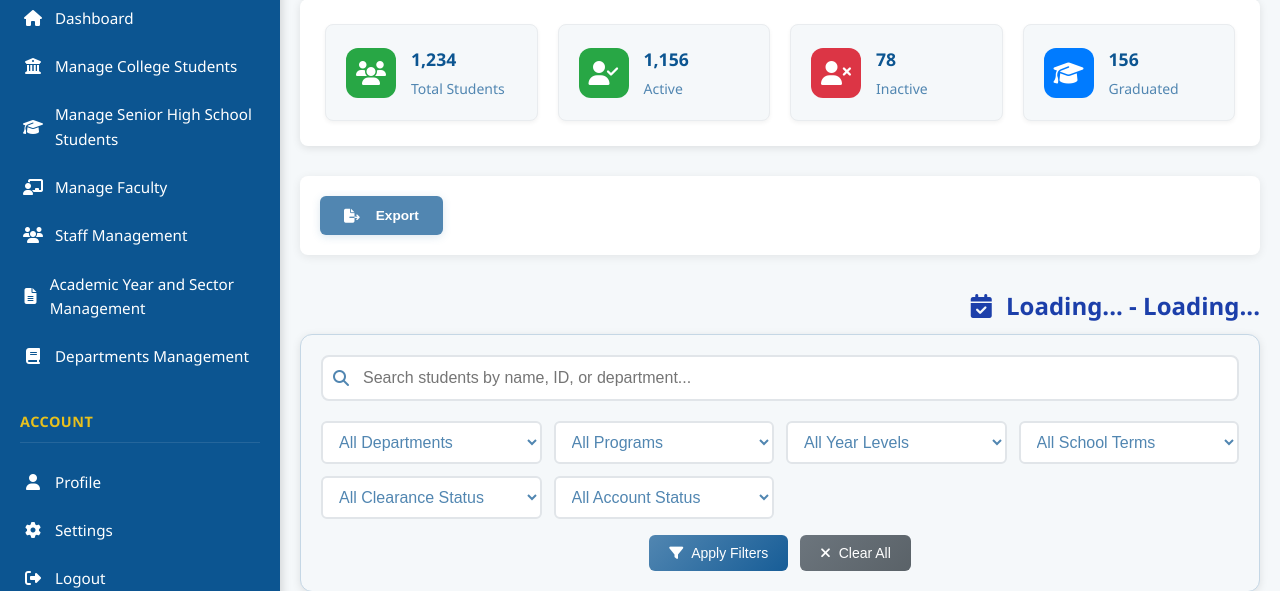
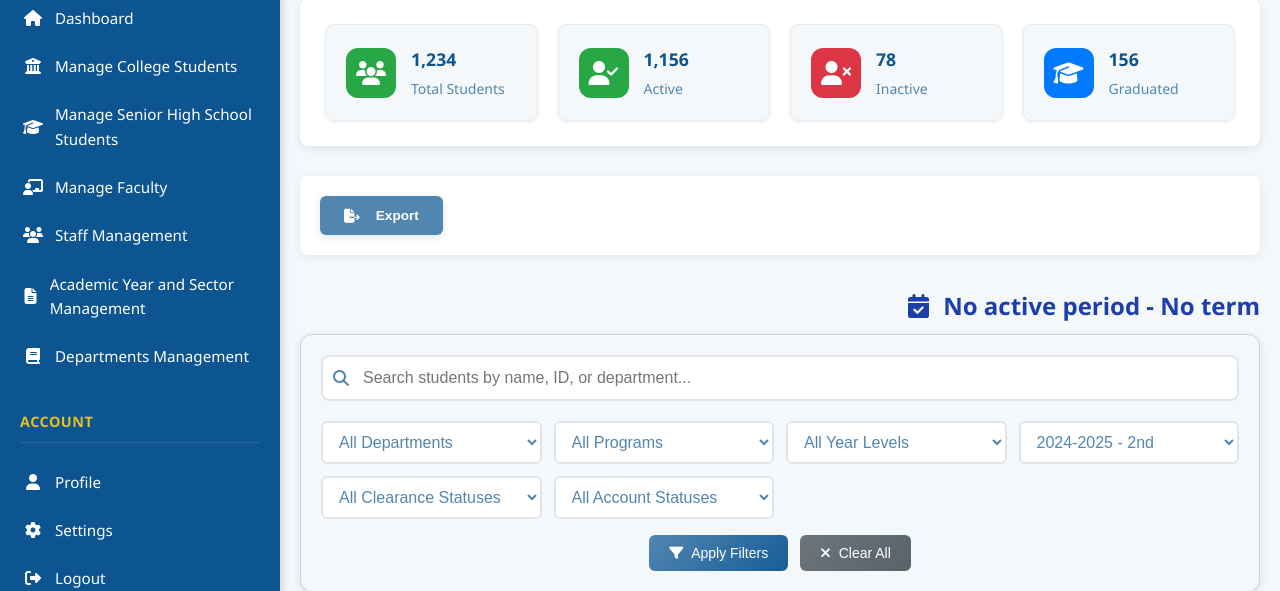
Before and after one commit to samxyuel/OnlineClearanceWebsite, a PHP site: page /OnlineClearanceWebsite/pages/school-administrator/CollegeStudentManagement.php in a window 1280 px wide. Shown: the part 320-911 px from the top of the page. Run offline with PHP 8.4, Linux system fonts and the light colour scheme; the visitor is signed in with stand-in values (Sample User, id 1); data comes from the database, SQL or seed files in the repository.

Commit message:
still needs fixing

```diff
--- a/api/clearance/signatoryList.php
+++ b/api/clearance/signatoryList.php
@@ -509,6 +509,10 @@ try {
         // Check if School Administrator has any signatory assignments for this sector/period
         $canPerformActions = false; // Default to false for School Admins
 
+        // If no designations, they can't perform actions
+        if (empty($designationIds)) {
+            $canPerformActions = false;
+        } else {
             // Determine the sector for checking signatory assignments
             $checkSector = ($type === 'faculty') ? 'Faculty' : $requestSector;
 
@@ -550,6 +554,7 @@ try {
                 $signatoryCheckStmt->execute($signatoryCheckParams);
                 $hasSignatoryAssignment = $signatoryCheckStmt->fetchColumn() > 0;
                 $canPerformActions = $hasSignatoryAssignment;
+            }
         }
     }
 
--- a/pages/school-administrator/CollegeStudentManagement.php
+++ b/pages/school-administrator/CollegeStudentManagement.php
@@ -696,7 +696,7 @@ handleStudentManagementPageRequest('College');
                 indicator.id = 'viewOnlyIndicator';
                 indicator.className = 'alert alert-info';
                 indicator.style.cssText = 'margin: 1rem 0; padding: 1rem; background-color: #d1ecf1; border: 1px solid #bee5eb; border-radius: 4px; color: #0c5460;';
-                indicator.innerHTML = '<i class="fas fa-eye"></i> <strong>View Only Mode:</strong> You are viewing this sector\'s clearance data, but you are not assigned as a signatory for this clearance period. Approve/Reject actions are disabled.';
+                indicator.innerHTML = `<i class="fas fa-eye"></i> <strong>View Only Mode:</strong> You are viewing this sector's clearance data, but you are not assigned as a signatory for this clearance period. Approve/Reject actions are disabled.`;
 
                 // Insert after the filters section or at the top of the content area
                 const filtersSection = document.querySelector('.filters-section');
@@ -2645,8 +2645,6 @@ handleStudentManagementPageRequest('College');
         }
 
         document.addEventListener('DOMContentLoaded', async function() {
-            }
-
             updateTermIndicatorBanner();
 
             // 1. Load the rest of the filter options.
--- a/pages/school-administrator/FacultyManagement.php
+++ b/pages/school-administrator/FacultyManagement.php
@@ -2411,7 +2411,7 @@ handleFacultyManagementPageRequest();
                 indicator.id = 'viewOnlyIndicator';
                 indicator.className = 'alert alert-info';
                 indicator.style.cssText = 'margin: 1rem 0; padding: 1rem; background-color: #d1ecf1; border: 1px solid #bee5eb; border-radius: 4px; color: #0c5460;';
-                indicator.innerHTML = '<i class="fas fa-eye"></i> <strong>View Only Mode:</strong> You are viewing this sector\'s clearance data, but you are not assigned as a signatory for this clearance period. Approve/Reject actions are disabled.';
+                indicator.innerHTML = `<i class="fas fa-eye"></i> <strong>View Only Mode:</strong> You are viewing this sector's clearance data, but you are not assigned as a signatory for this clearance period. Approve/Reject actions are disabled.`;
 
                 // Insert after the filters section or at the top of the content area
                 const filtersSection = document.querySelector('.filters-section');
--- a/pages/school-administrator/SeniorHighStudentManagement.php
+++ b/pages/school-administrator/SeniorHighStudentManagement.php
@@ -675,7 +675,7 @@ handleStudentManagementPageRequest('Senior High School');
                 indicator.id = 'viewOnlyIndicator';
                 indicator.className = 'alert alert-info';
                 indicator.style.cssText = 'margin: 1rem 0; padding: 1rem; background-color: #d1ecf1; border: 1px solid #bee5eb; border-radius: 4px; color: #0c5460;';
-                indicator.innerHTML = '<i class="fas fa-eye"></i> <strong>View Only Mode:</strong> You are viewing this sector\'s clearance data, but you are not assigned as a signatory for this clearance period. Approve/Reject actions are disabled.';
+                indicator.innerHTML = `<i class="fas fa-eye"></i> <strong>View Only Mode:</strong> You are viewing this sector's clearance data, but you are not assigned as a signatory for this clearance period. Approve/Reject actions are disabled.`;
 
                 // Insert after the filters section or at the top of the content area
                 const filtersSection = document.querySelector('.filters-section');
@@ -2648,8 +2648,6 @@ handleStudentManagementPageRequest('Senior High School');
 
 
         document.addEventListener('DOMContentLoaded', async function() {
-            }
-
             updateTermIndicatorBanner();
 
             // 1. Load general data and options for filters and modals
```
Lines whose indentation alone changed are shown as unchanged.
